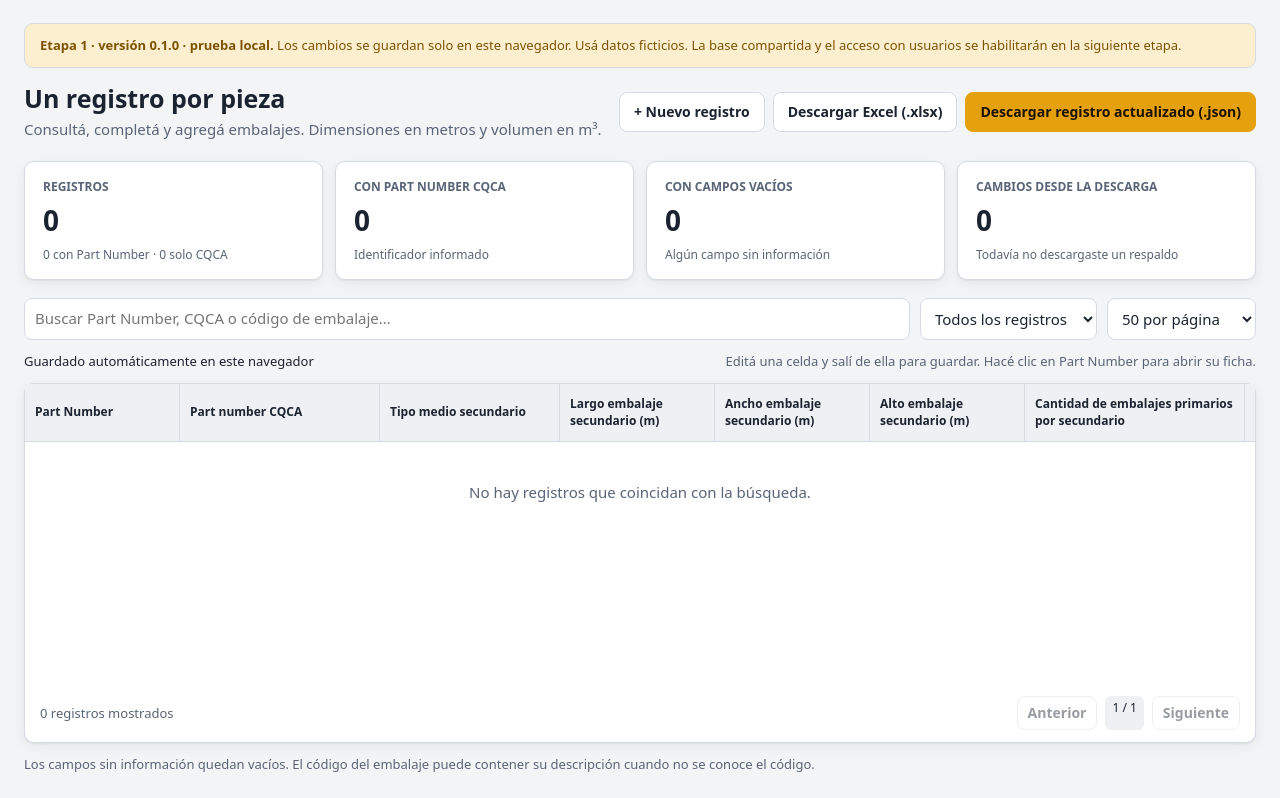
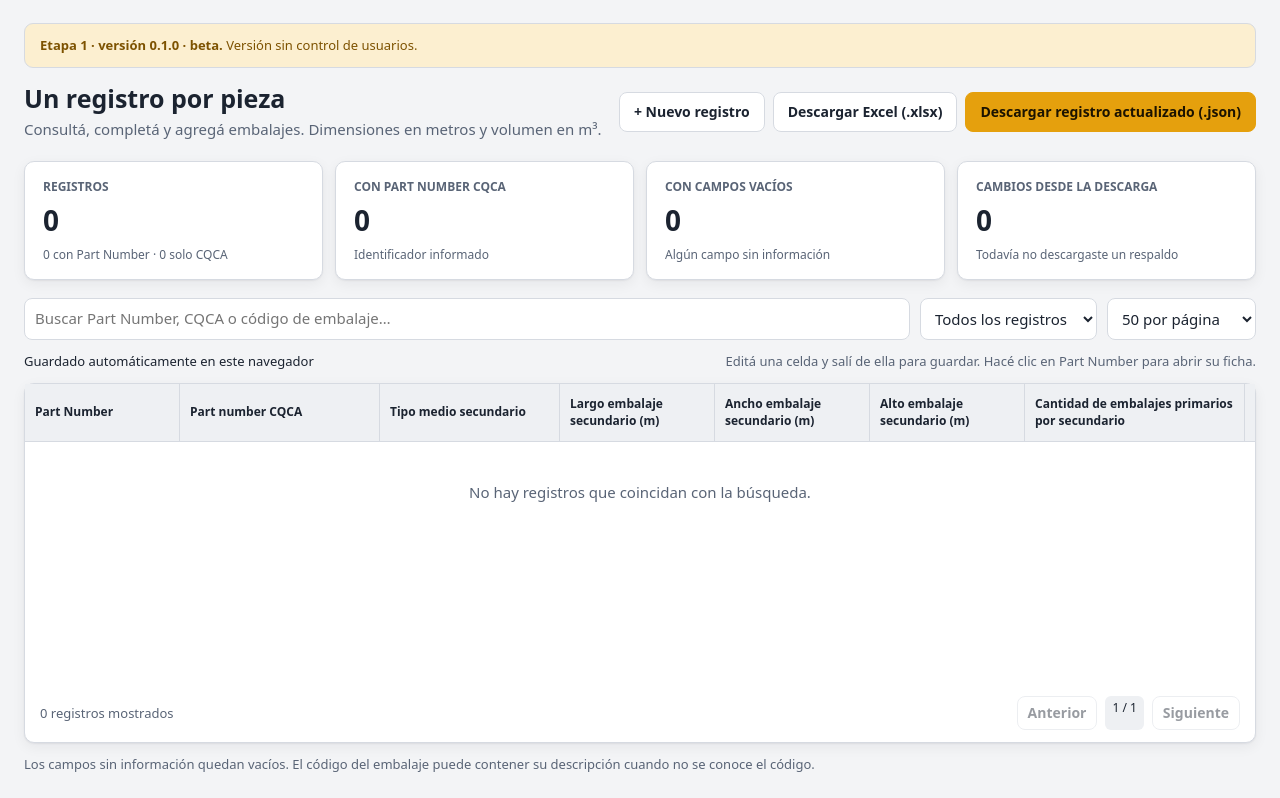
Before and after one commit to ngg2000/Repo_embalajes, a plain HTML site: page public/index.html in a window 1280 px wide. Shown: the part 73-871 px from the top of the page. Drawn offline with Linux system fonts and the light colour scheme.

Commit message:
Update index.html

```diff
--- a/public/index.html
+++ b/public/index.html
@@ -13,7 +13,7 @@
 <body>
 <header class="topbar"><div class="topbar-in"><div class="brand"><span class="brand-mark"><svg width="23" height="23" viewBox="0 0 24 24" fill="none" stroke="currentColor" stroke-width="1.7" stroke-linejoin="round" aria-hidden="true"><path d="m3 7 9-4 9 4-9 4-9-4Zm0 0v10l9 4 9-4V7M12 11v10"/></svg></span><div>Registro único de embalajes<small>Part Number · CQCA · primario y secundario</small></div></div><nav class="tabs" aria-label="Secciones"><button id="tab-registro" data-view="registro" aria-current="page">Registro</button><button id="tab-datos" data-view="datos">Datos y respaldo</button></nav></div></header>
 <main>
-<div class="notice" id="stage-notice" role="status"><strong>Etapa 1 · versión 0.1.0 · prueba local.</strong> Los cambios se guardan solo en este navegador. Usá datos ficticios. La base compartida y el acceso con usuarios se habilitarán en la siguiente etapa.</div>
+<div class="notice" id="stage-notice" role="status"><strong>Etapa 1 · versión 0.1.0 · beta.</strong> Versión sin control de usuarios. </div>
 <div id="storage-warning" class="notice error" role="status" hidden></div>
 <section id="view-registro" aria-labelledby="title-registro">
 <div class="page-head"><div><h1 id="title-registro">Un registro por pieza</h1><p>Consultá, completá y agregá embalajes. Dimensiones en metros y volumen en m³.</p></div><div class="actions"><button class="btn" id="new-record">+ Nuevo registro</button><button class="btn" data-xlsx>Descargar Excel (.xlsx)</button><button class="btn primary" data-download>Descargar registro actualizado (.json)</button></div></div>
```
